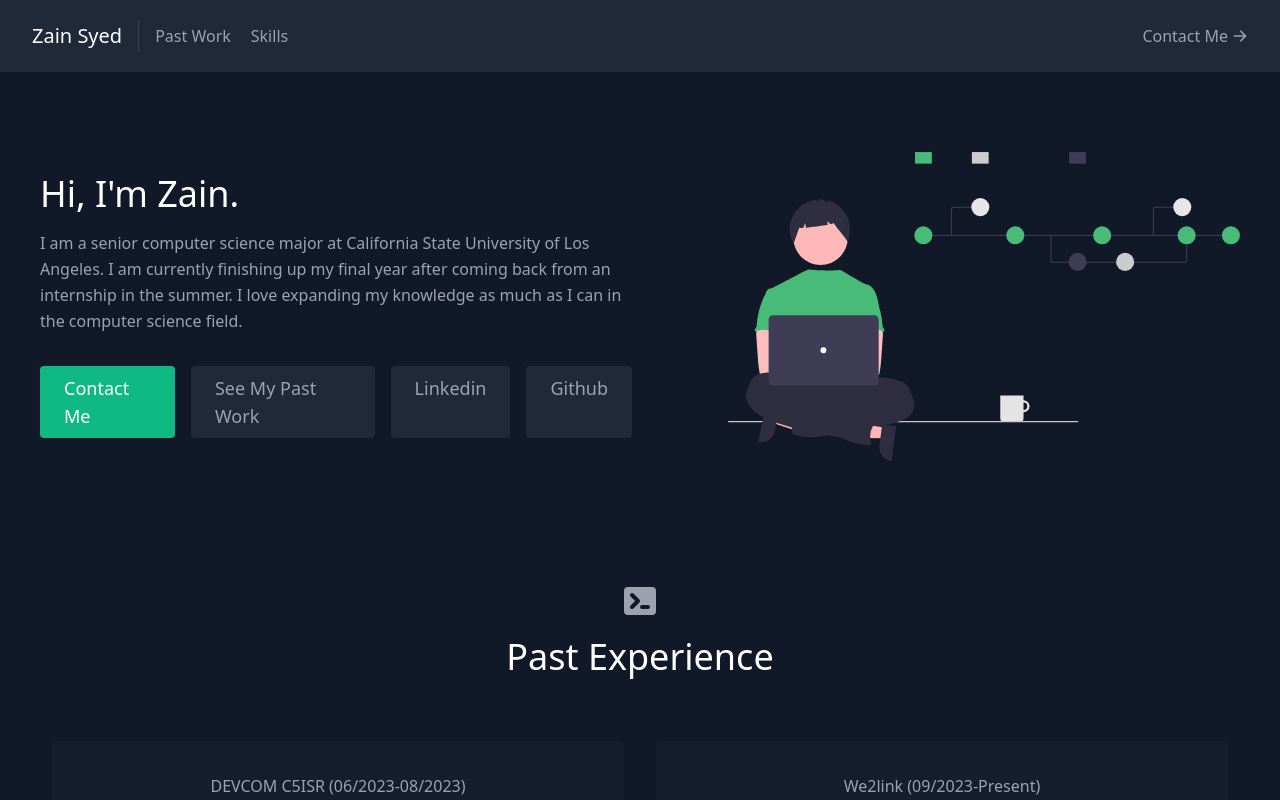
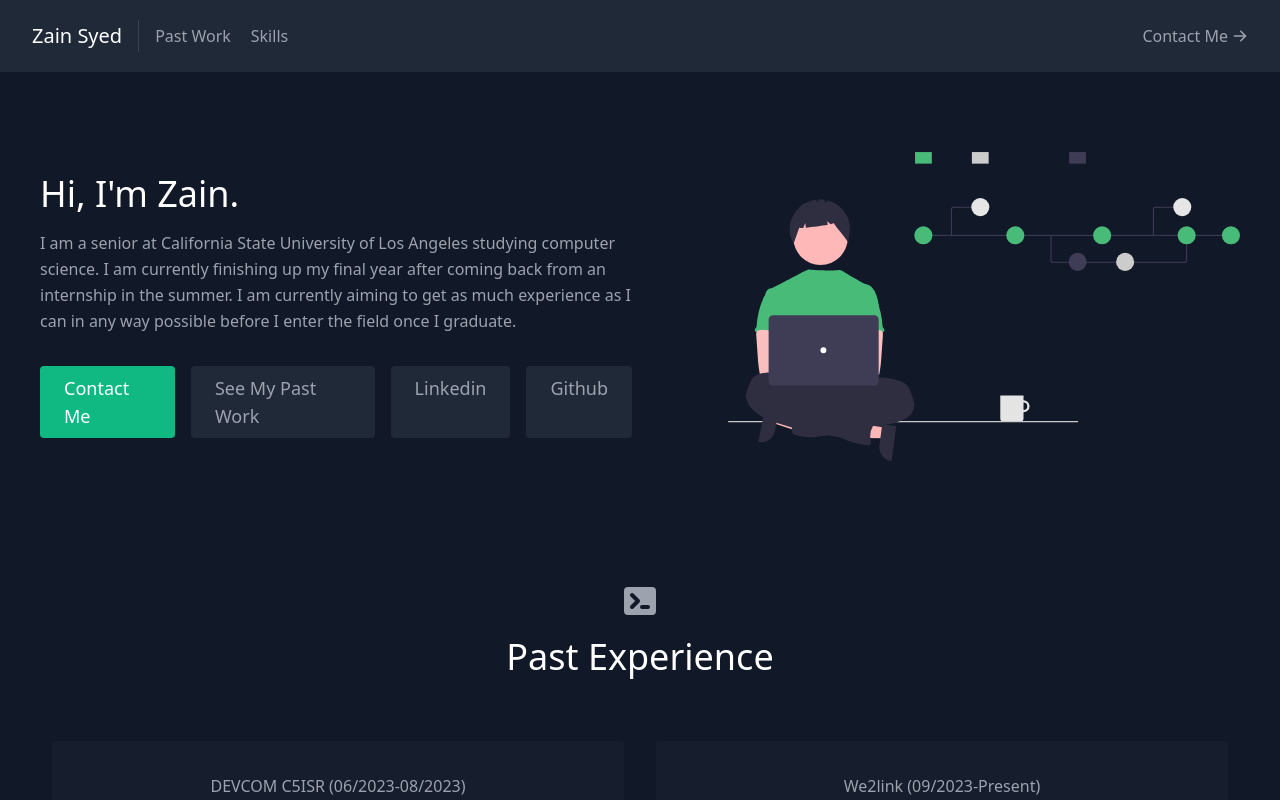
Before and after one commit to zainsyed28/website, a React (Create React App) app: page / in a window 1280 px wide. Shown: the top 800 px of the page. Built offline with nearby package versions, Linux system fonts and the light colour scheme.

Commit message:
fixed that horrible english in the about lol

```diff
--- a/src/components/About.js
+++ b/src/components/About.js
@@ -9,7 +9,7 @@ export default function About() {
             Hi, I'm Zain.
           </h1>
           <p className="mb-8 leading-relaxed">
-            I am a senior computer science major at California State University of Los Angeles. I am currently finishing up my final year after coming back from an internship in the summer. I love expanding my knowledge as much as I can in the computer science field.
+            I am a senior at California State University of Los Angeles studying computer science. I am currently finishing up my final year after coming back from an internship in the summer. I am currently aiming to get as much experience as I can in any way possible before I enter the field once I graduate.
           </p>
           <div className="flex justify-center">
             <a
```
